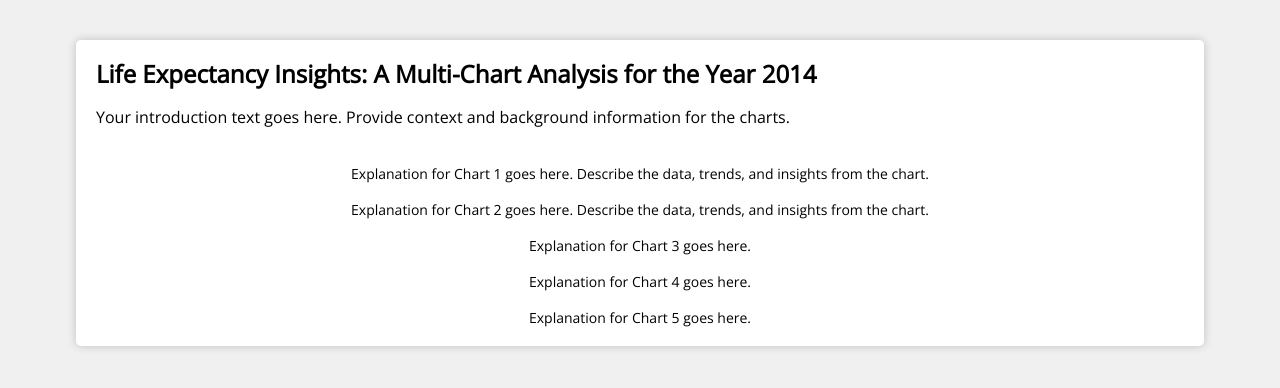
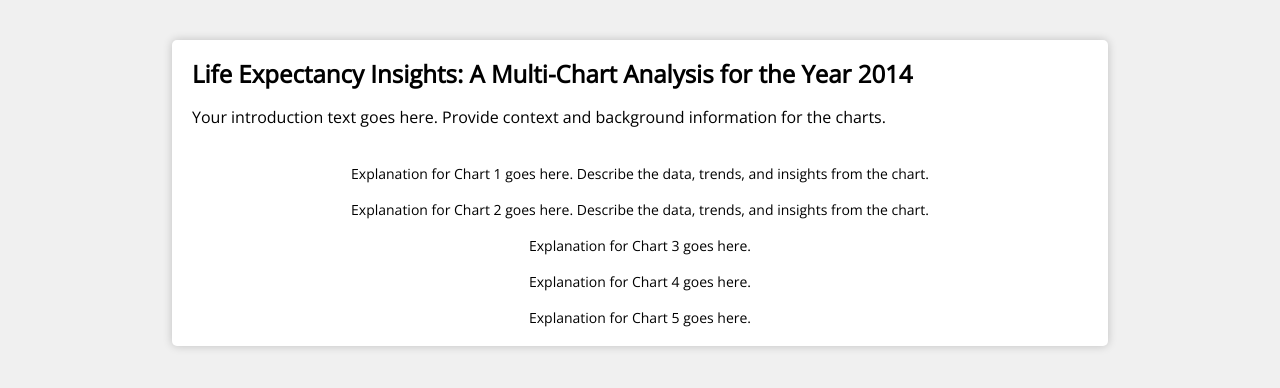
Before and after one commit to raffleslau02/FIT3179, a plain HTML site: page ASS2/index.html in a window 1280 px wide. Drawn offline with nearby package versions, Linux system fonts and the light colour scheme; a script that the page names is missing.

Commit message:
Update styles.css

```diff
--- a/ASS2/css/styles.css
+++ b/ASS2/css/styles.css
@@ -11,7 +11,7 @@ body {
 }
 
 .page {
-  width: 85vw; /* Set the page width to 100% of the viewport width */
+  width: 70vw; /* Set the page width to 100% of the viewport width */
   background-color: white;
   margin: auto;
   padding: 50px;
```
